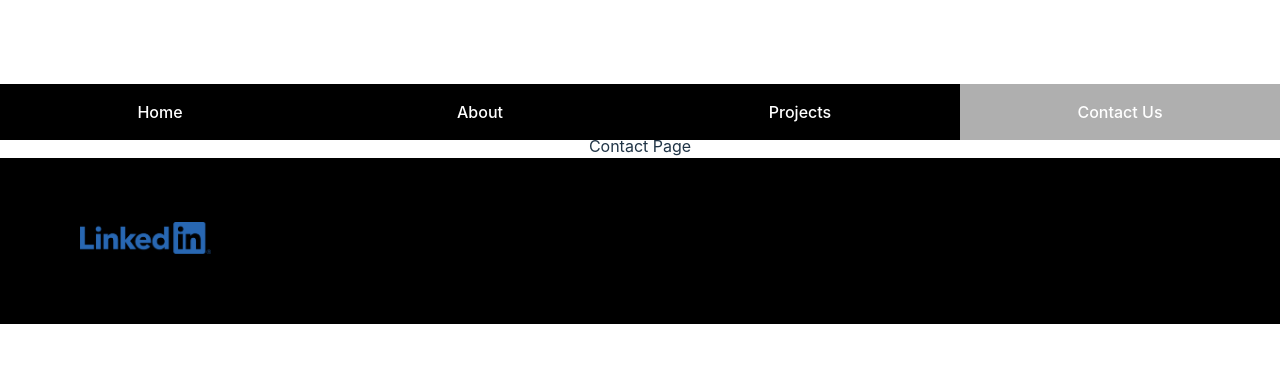
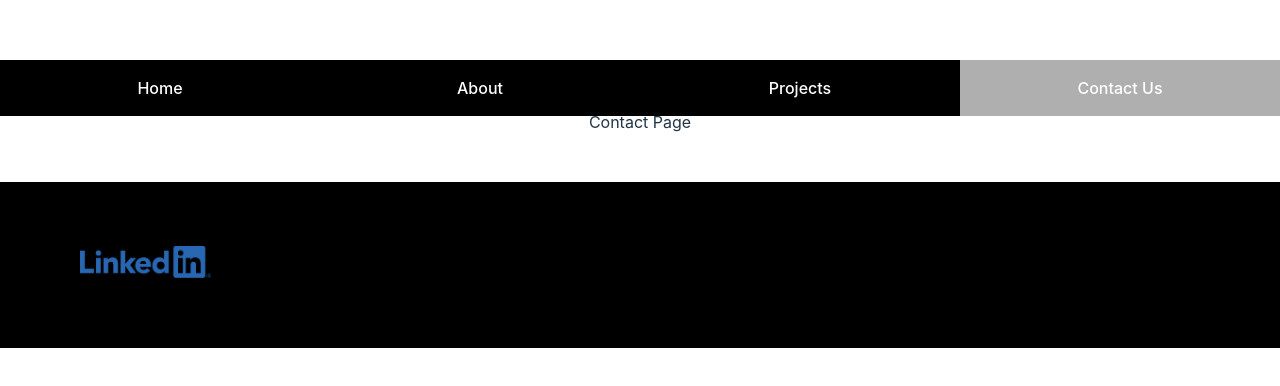
Before and after one commit to mdaniels-1/TBRACLLC, a React (Vite) app: page /contact in a window 1280 px wide. Shown: the part 196-582 px from the top of the page. Built offline with nearby package versions, Linux system fonts and the light colour scheme.

Commit message:
footer margin

```diff
--- a/src/components/styles/Footer.css
+++ b/src/components/styles/Footer.css
@@ -2,6 +2,7 @@
     background-color: black;
     display: flex;
     padding: 4em 5em;
+    margin-top: 3em;
 
 }
 
```
